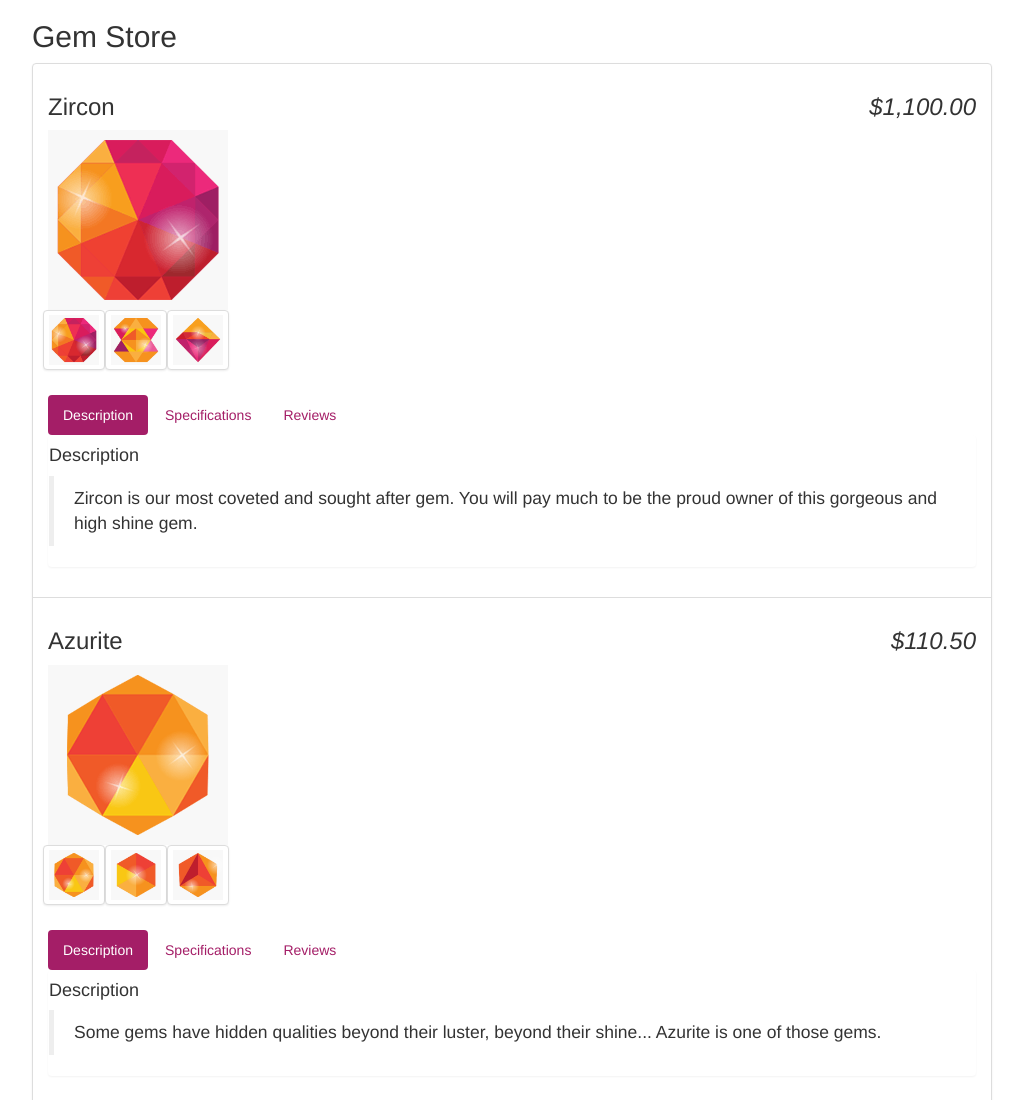
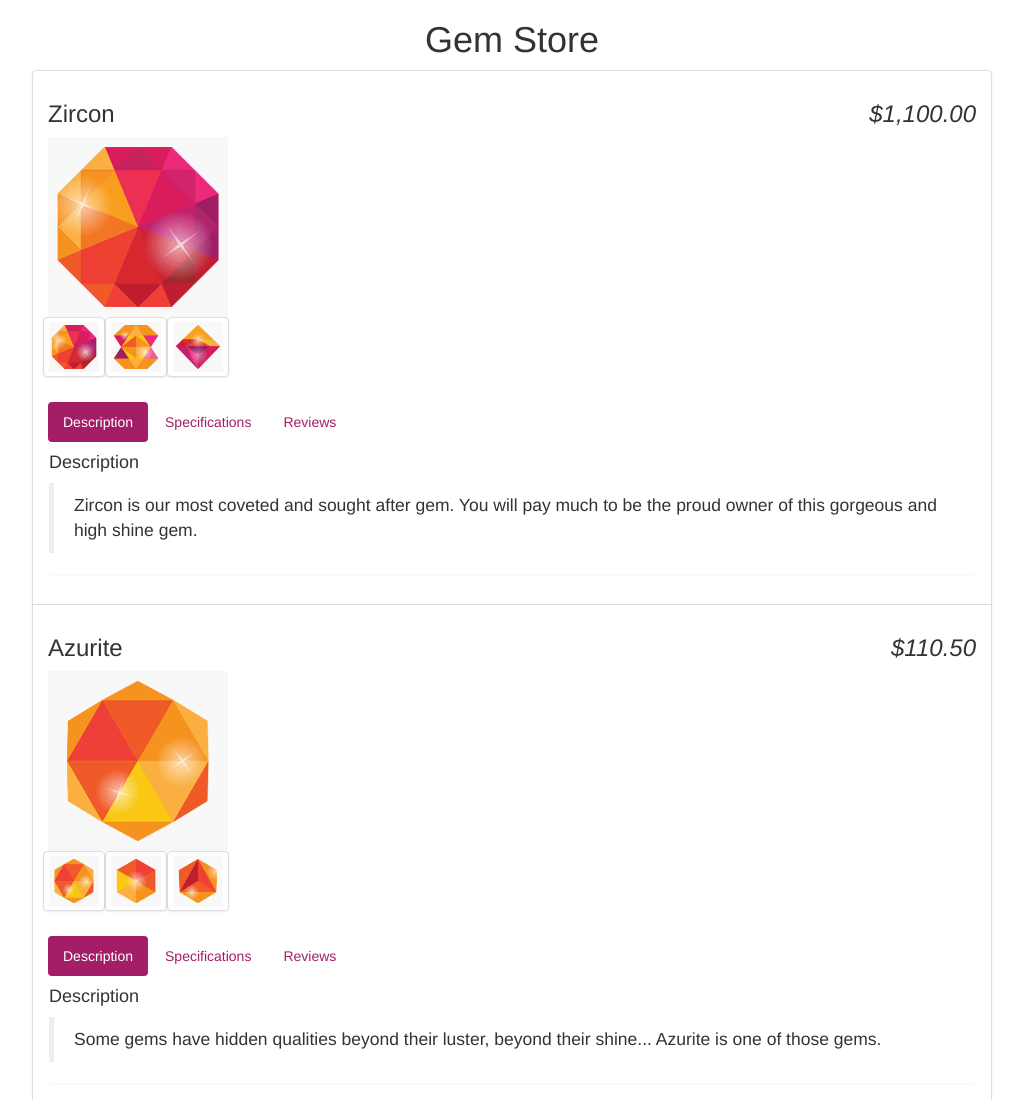
Before and after one commit to agustincastro/GemStore, a plain HTML site: page app/index.html in a window 1280 px wide. Shown: the top 1100 px of the page, without its empty margins (128-1151 px from the left). Drawn offline with nearby package versions, Linux system fonts and the light colour scheme.

Commit message:
Centered the title

```diff
--- a/app/index.html
+++ b/app/index.html
@@ -9,7 +9,7 @@
 <body ng-controller="StoreController as store">
 
   <div class="store-container">
-    <h2 id="store-title">Gem Store</h2>
+    <h1 id="store-title">Gem Store</h1>
 
     <ul class="list-group">
       <li class="list-group-item" ng-repeat="product in store.products | orderBy: '-price'">
--- a/assets/css/store.css
+++ b/assets/css/store.css
@@ -1,6 +1,5 @@
 #store-title{
-  margin-left: auto;
-  margin-right: auto;
+  text-align: center;
 }
 
 .store-container{
```
